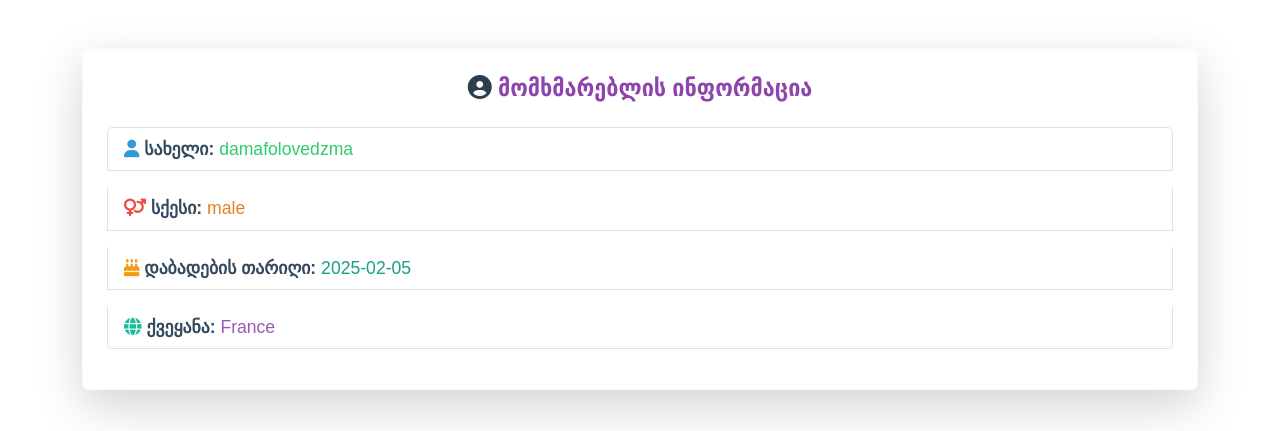
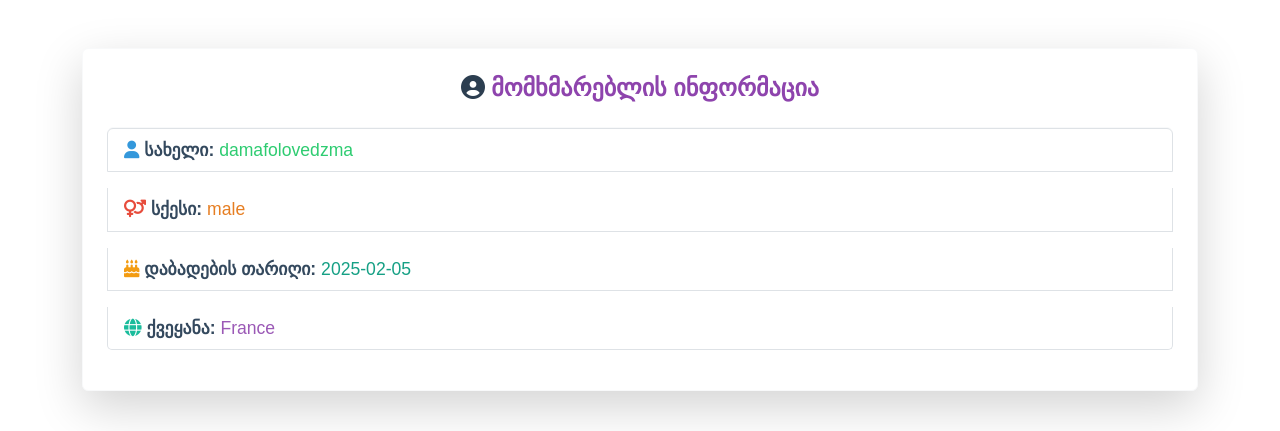
Before and after one commit to SANDRICKSON/vefxistyaosani, a Flask app: page /profile in a window 1280 px wide. Shown: the part 92-523 px from the top of the page. Run offline with Flask 3, Linux system fonts and the light colour scheme; a user stored in the database is signed in; some web fonts are replaced.

Commit message:
Update profile.html

```diff
--- a/templates/profile.html
+++ b/templates/profile.html
@@ -4,7 +4,7 @@
     <div class="container mt-5">
         <div class="card shadow-lg border-light rounded p-4">
             <h4 class="text-center mb-4" style="font-family: 'Segoe UI', Tahoma, Geneva, Verdana, sans-serif; color: #2c3e50; font-weight: 700;">
-                <i class="fas fa-user-circle"></i> <span style="color: #8e44ad;">მომხმარებლის ინფორმაცია</span>
+                <i class="fas fa-user-circle"></i> <span class="good" style="color: #8e44ad;">მომხმარებლის ინფორმაცია</span>
             </h4>
             <div class="list-group">
                 <p class="list-group-item" style="font-size: 1.1rem; font-weight: 500; color: #34495e;">
@@ -27,5 +27,9 @@
             font-family: "BPG Classic Medium", sans-serif;
 
         }
+        .good{
+            font-family: "BPG Classic Medium", sans-serif;
+
+        }
     </style>
 {% endblock %}
```
